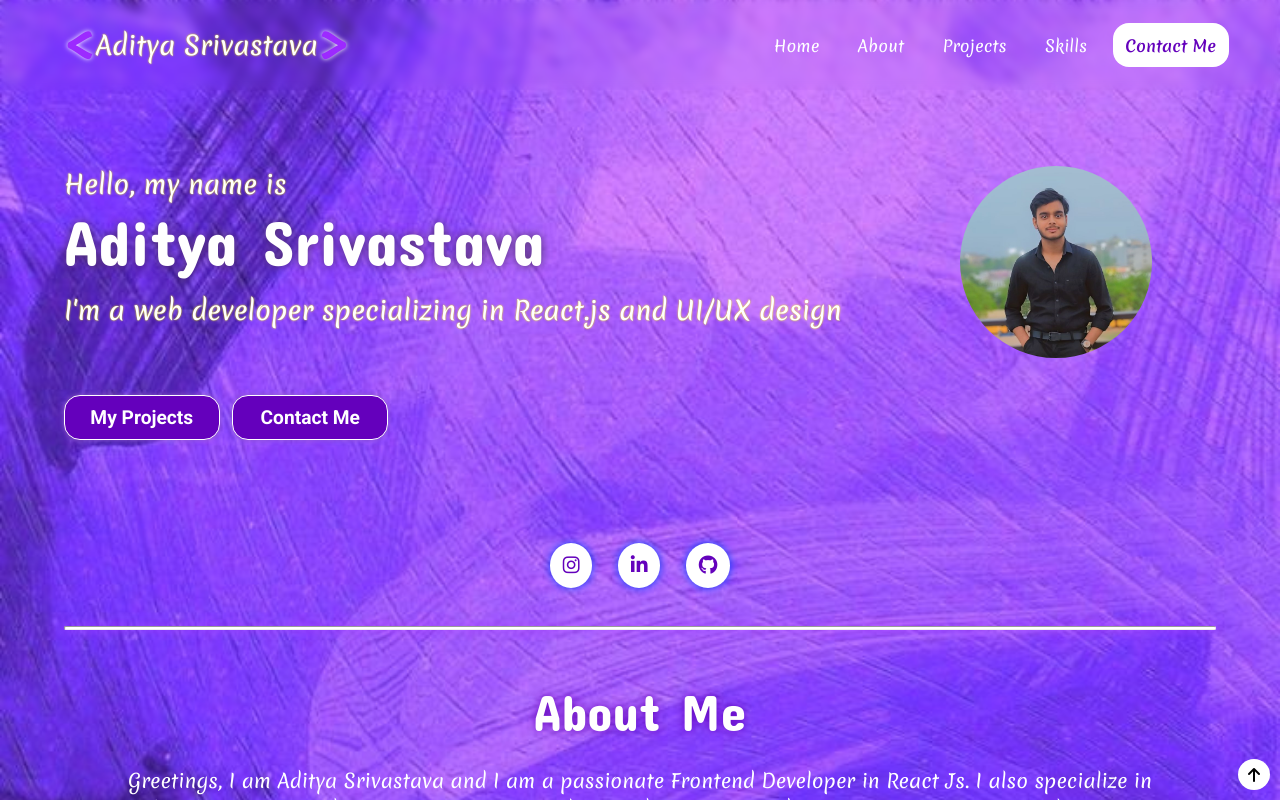
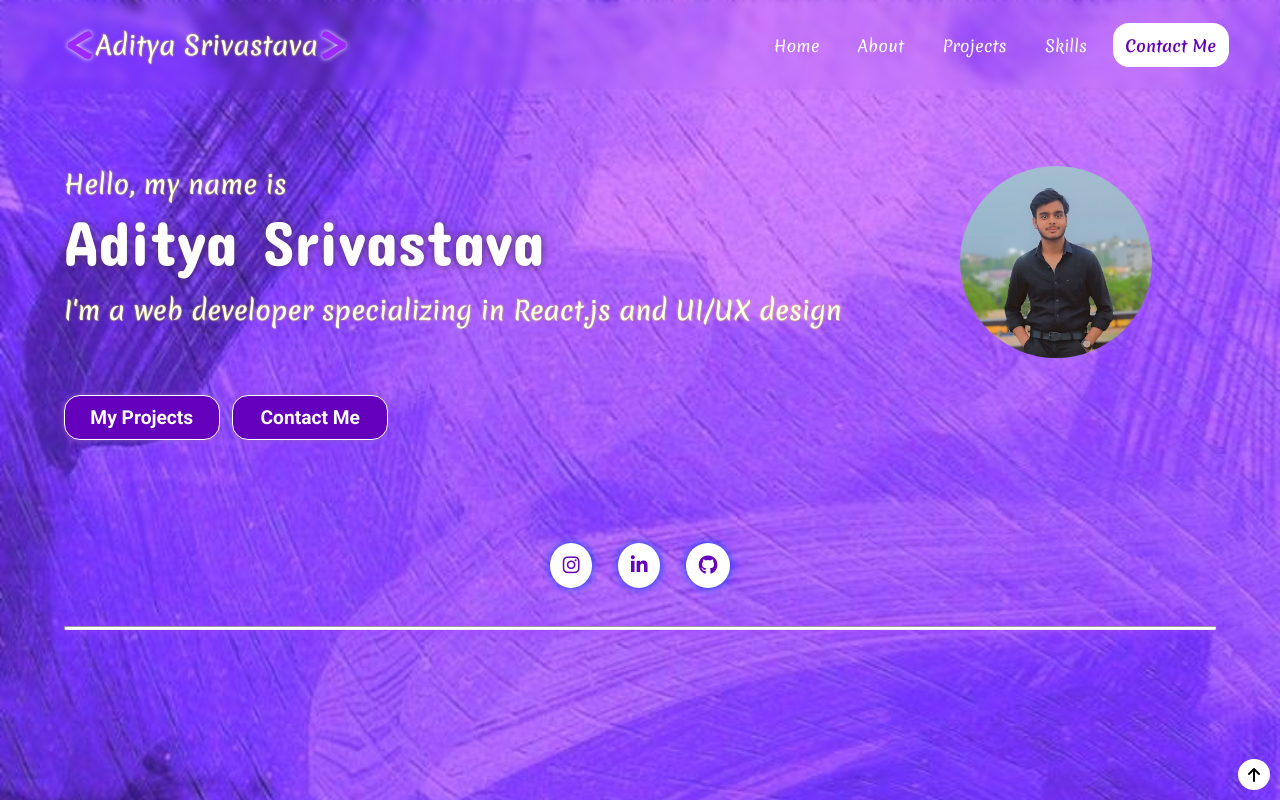
Before and after one commit to adityasriv2317/portfolioReact, a React (Vite) app: page / in a window 1280 px wide. Shown: the top 800 px of the page. Built offline with nearby package versions, Linux system fonts and the light colour scheme; a web font is replaced by a local one.

Commit message:
animation

```diff
--- a/src/App.css
+++ b/src/App.css
@@ -31,3 +31,19 @@ a#goup i{
 .contactMe{
     font-family: "Roboto", Arial, Helvetica, sans-serif;
 }
+
+.about .moto, .about .data, .skills, .projects{
+    animation-name: Appearing;
+    animation-timeline: view(10% 0%);
+}
+
+@keyframes Appearing {
+    from{
+        opacity: 0.2;
+        transform: translateY(20vw) scale(0);
+    }
+    to{
+        opacity: 1;
+        transform: translate(0) scale(1);
+    }
+}
```
